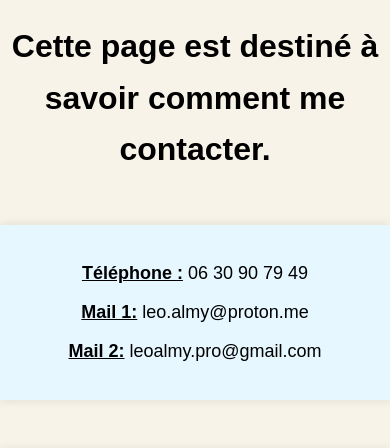
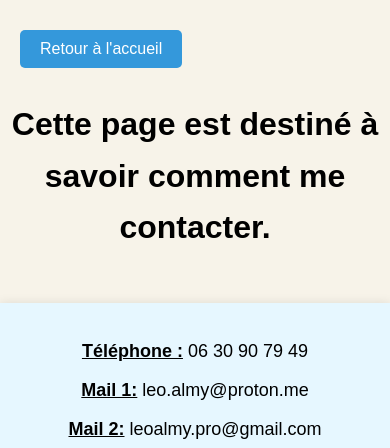
Before and after one commit to leoalmy/Projet-CV, a plain HTML site: page contact/contact.html in a window 390 px wide. Shown: the top 448 px of the page. Drawn offline with Linux system fonts and the light colour scheme.

Commit message:
Hard work making it more compatible on mobile/tablet and adding button to get back home to contact and mon_cv pages.

```diff
--- a/contact/contact.css
+++ b/contact/contact.css
@@ -14,6 +14,12 @@ p{
 }
 img{
     margin-right: 10px;
+}
+.container0 {
+    display: flex;
+    justify-content:left;
+    margin-right: 15px;
+    padding: 10px 20px;
 }
 .container1 {
     max-width: 800px;
@@ -34,3 +40,18 @@ img{
     box-shadow: 0 0 10px rgba(0, 0, 0, 0.1);
     text-align: center;
 }
+.btn-retour {
+    display: inline-block;
+    margin-top: 20px;
+    padding: 10px 20px;
+    background-color: #3498db;
+    color: white;
+    text-decoration: none;
+    border-radius: 5px;
+    font-size: 16px;
+    font-family: Arial, sans-serif;
+}
+
+.btn-retour:hover {
+    background-color: #2980b9;
+}
--- a/contact/contact.html
+++ b/contact/contact.html
@@ -10,6 +10,9 @@
     </style>
 </head>
 <body>
+    <div class="container0">
+        <a href="../index.html" class="btn-retour">Retour à l'accueil</a>
+    </div>
     <h1>Cette page est destiné à savoir comment me contacter.</h1>
     <div class="container1">
         <p><u><b>Téléphone :</b></u> 06 30 90 79 49</p>
--- a/cv/mon_cv.css
+++ b/cv/mon_cv.css
@@ -1,5 +1,8 @@
-h1,
+h1{
+    text-align: center;
+}
 h3 {
+    display: none;
     text-align: center;
 }
 .pdf{
@@ -18,8 +21,48 @@ body {
     background-color: #f7f3e9;
     min-height: 100vh;
 }
+.btn-retour {
+    position: absolute;
+    top: 20px;
+    left: 20px;
+    padding: 10px 20px;
+    background-color: #3498db;
+    color: white;
+    text-decoration: none;
+    border-radius: 5px;
+}
+
+.btn-retour:hover {
+    background-color: #2980b9;
+}
+
+.btn-retour2 {
+    display: none;
+}
+
 @media (max-width: 1024px) {
+    h3 {
+        display: block;
+    }
     .pdf {
         display: none;
     }
+    .btn-retour {
+        display: none;
+    }
+    .btn-retour2 {
+        display: block;
+        position: static;
+        top: 20px;
+        left: 20px;
+        padding: 10px 20px;
+        background-color: #3498db;
+        color: white;
+        text-decoration: none;
+        border-radius: 5px;
+    }
+
+    .btn-retour2:hover {
+        background-color: #2980b9;
+    }
 }
--- a/index.css
+++ b/index.css
@@ -12,7 +12,7 @@ body {
     padding: 20px;
     background-color: #e6f7ff;
     box-shadow: 0 0 10px rgba(0, 0, 0, 0.1);
-    height: 240px;
+    flex-grow: 1;
 }
 h1 {
     color: #333;
@@ -42,7 +42,9 @@ p {
     justify-content: center;
     align-items: center;
     }
+}
+@media (min-width: 1025px) {
     .container {
-        height: 335px;
+        max-height: 240px;
     }
 }
```
Also changed, not shown: cv/mon_cv.html (+2 -0 lines).
